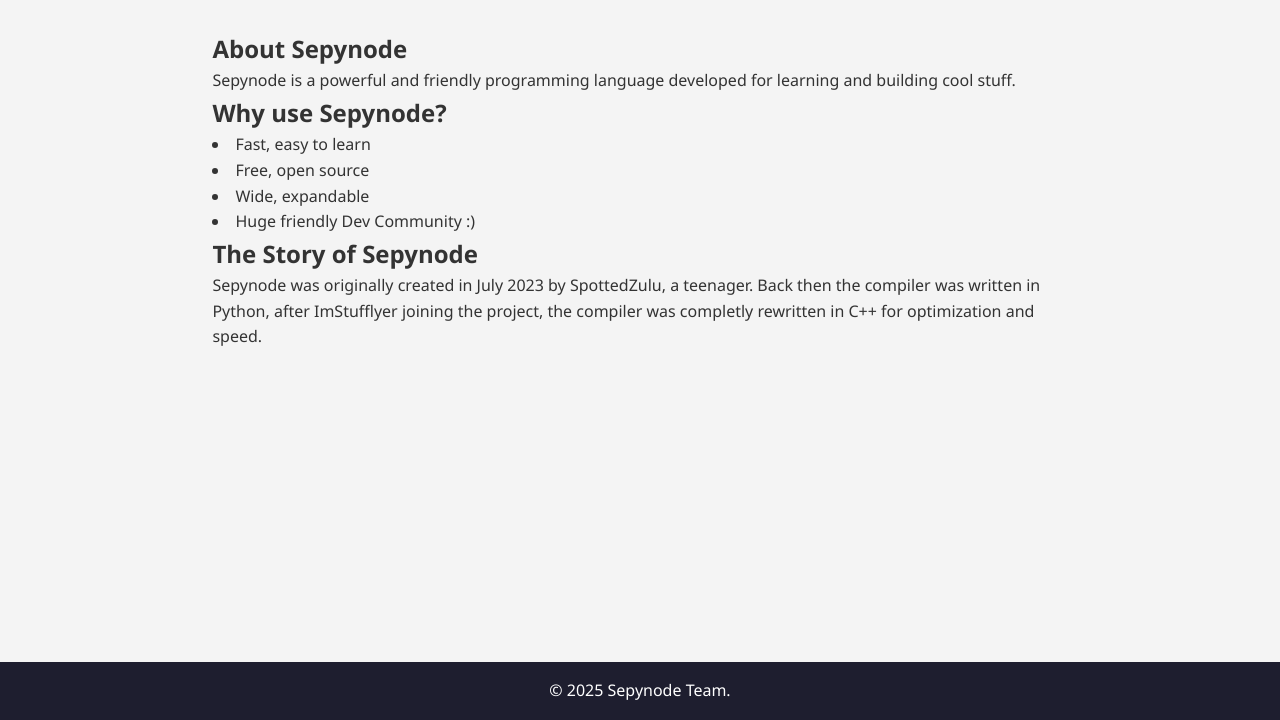
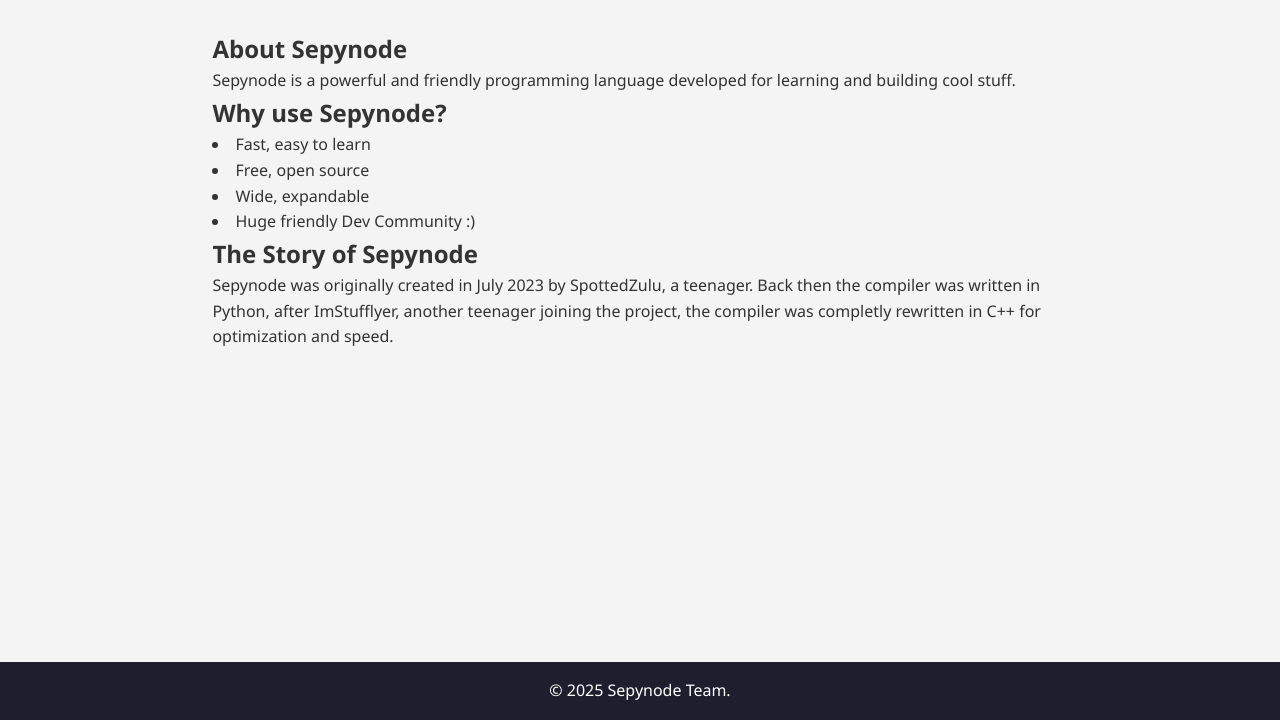
Before and after one commit to StufflyerScripting/Sepynode-web, a plain HTML site: page src/index.html in a window 1280 px wide. Shown: the part 80-800 px from the top of the page. Drawn offline with Linux system fonts and the light colour scheme.

Commit message:
Update index.html

```diff
--- a/src/index.html
+++ b/src/index.html
@@ -6,7 +6,7 @@
     <title>Sepynode</title>
     <link rel="stylesheet" href="style.css">
     <link rel="icon" type="image/png" href="logo2.png" media="(prefers-color-scheme: dark">
-    <link rel="icon" type="image/png" href="logo-dark.png" media="(prefers-color-scheme: light)">
+    <link rel="icon" type="image/png" href="logo_dark.png" media="(prefers-color-scheme: light)">
 </head>
 <body>
     <header>
@@ -34,7 +34,7 @@
         <section id="story" class="page active">
             <h2>The Story of Sepynode</h2>
             <p>Sepynode was originally created in July 2023 by SpottedZulu, a teenager.
-                Back then the compiler was written in Python, after ImStufflyer joining the project, the compiler was
+                Back then the compiler was written in Python, after ImStufflyer, another teenager joining the project, the compiler was
                 completly rewritten in C++ for optimization and speed.
             </p>
         </section>
```
